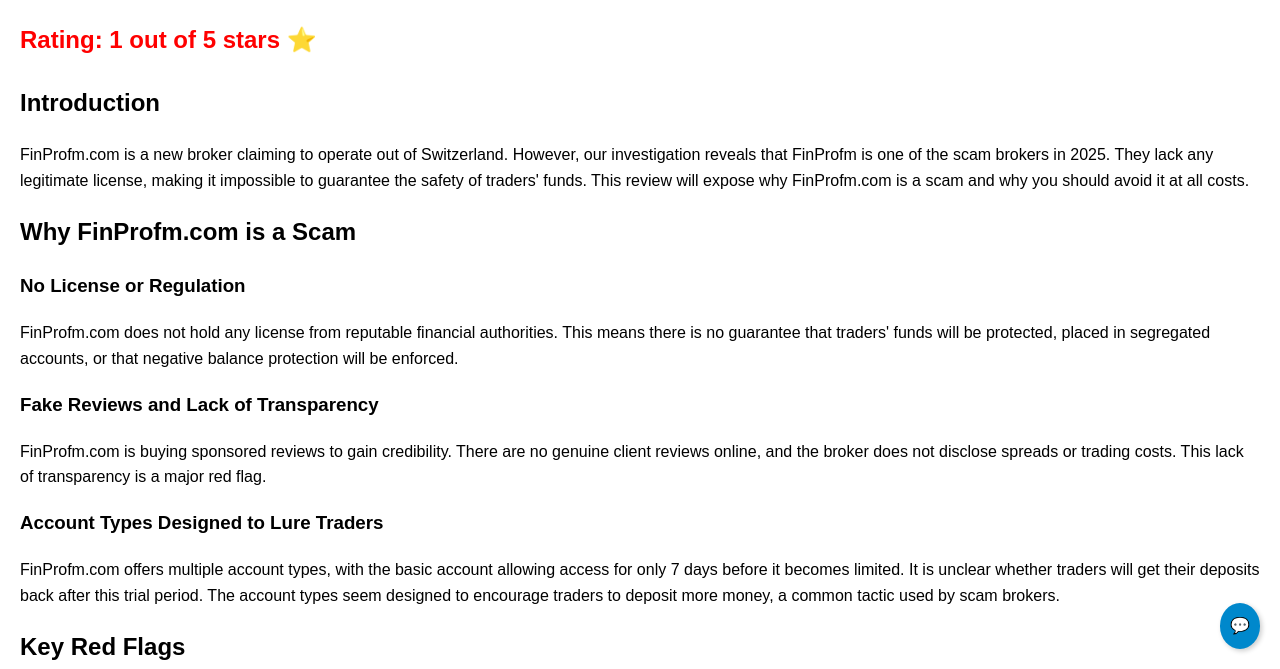
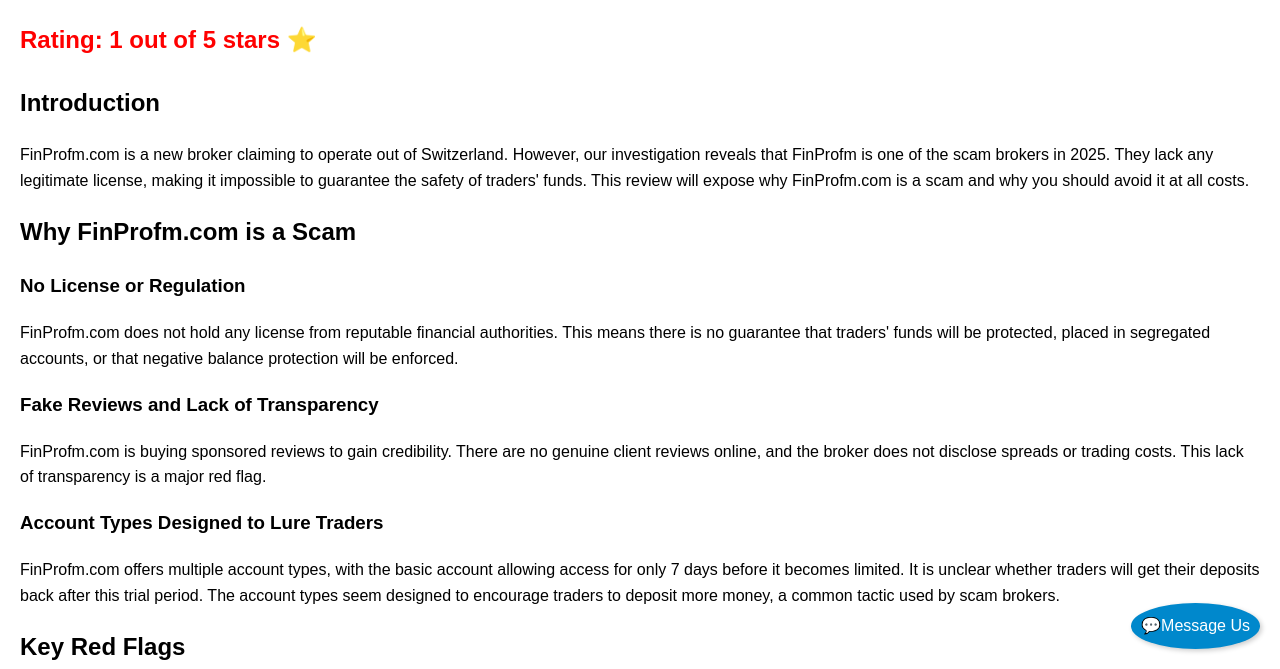
Before and after one commit to Fintechreviewer/finprofm-review-is-finprofm.com-legit-or-scam-broker, a plain HTML site: page index.html in a window 1280 px wide. Shown: the part 131-800 px from the top of the page. Drawn offline with Linux system fonts and the light colour scheme.

Commit message:
Update index.html

```diff
--- a/index.html
+++ b/index.html
@@ -99,7 +99,7 @@
 
     <!-- Floating Telegram Button -->
     <div class="telegram-float">
-        <a href="https://t.me/githubreviews" target="_blank" title="Message Us">💬</a>
+        <a href="https://t.me/githubreviews" target="_blank" title="Message Us">💬Message Us</a>
     </div>
 
 </body>
```
